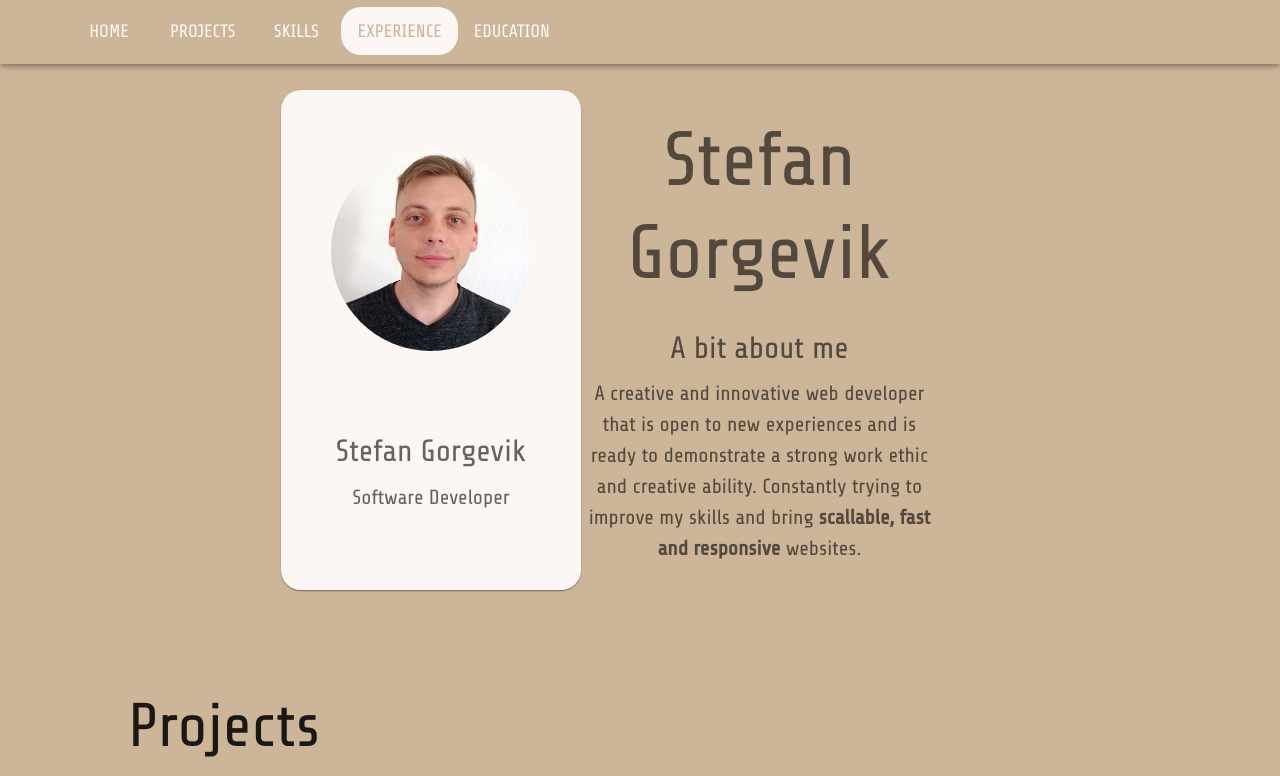
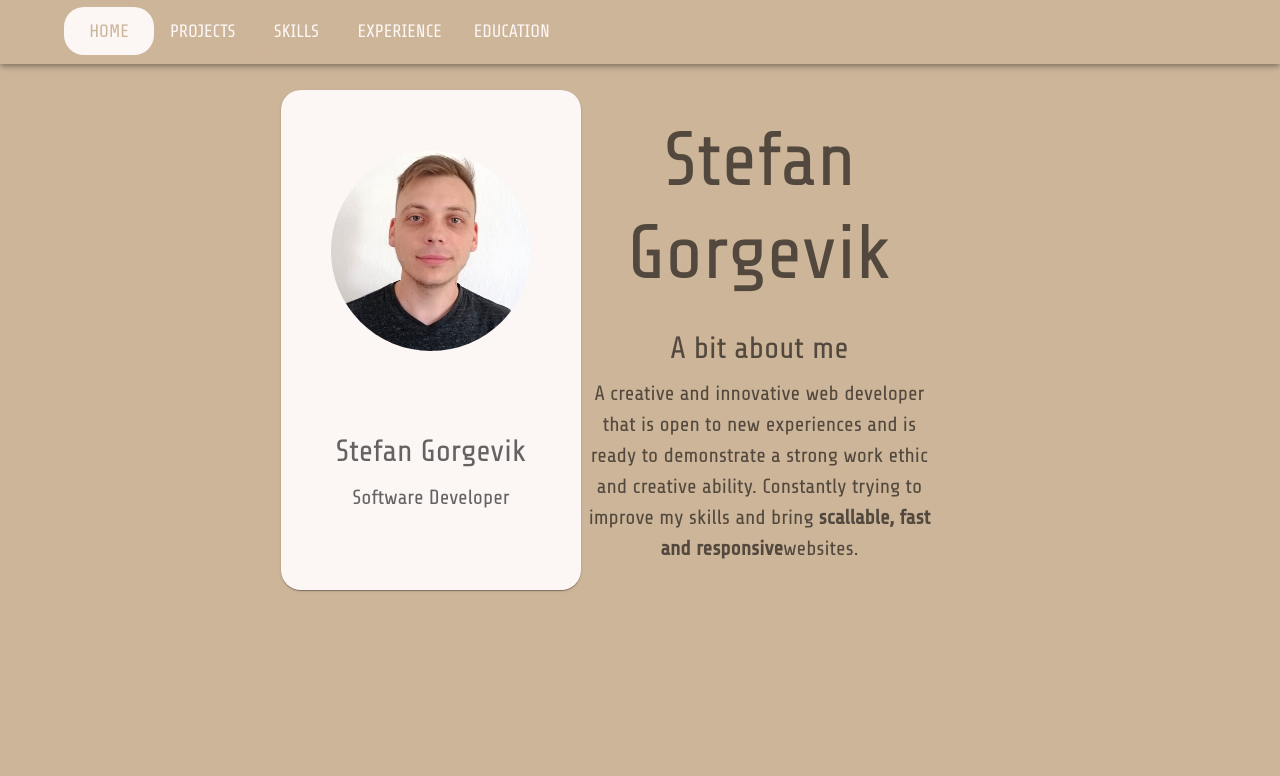
Before and after one commit to StefanGorgevik/stefan-portfolio, a React (Create React App) app: page / in a window 1280 px wide. Shown: the top 776 px of the page. Built offline with nearby package versions, Linux system fonts and the light colour scheme.

Commit message:
removed long scroll page

```diff
--- a/src/components/education.tsx
+++ b/src/components/education.tsx
@@ -2,14 +2,15 @@ import React from "react";
 
 import { Grid, Typography } from "@mui/material";
 import { colors } from "../constants";
-import { SectionContainer, CertificateCard, Skill } from "./index";
+import { SectionContainer, CertificateCard, Skill, FadeInView } from "./index";
 import { useScreenSize } from "../hooks";
 import { certificates } from "../data";
 import { CertificateProps } from "../types";
 
-export const Education: React.FC = () => {
+export const Education: React.FC<{ checkItem: boolean }> = ({ checkItem }) => {
   const { matchesLG } = useScreenSize();
   return (
+    <FadeInView checkItem={checkItem}>
       <SectionContainer label="Education">
         <Grid
           item
@@ -18,7 +19,6 @@ export const Education: React.FC = () => {
             padding: matchesLG ? "10px 30px" : "5px 40px",
             margin: "0 auto",
             background: colors.secondary,
-          paddingBottom: "40px",
             borderRadius: 10,
             flexDirection: "column",
             justifyContent: "center",
@@ -32,7 +32,9 @@ export const Education: React.FC = () => {
             </Typography>
           </Grid>
           <Grid item>
-          <Typography variant="caption">March 2019 - February 2020</Typography>
+            <Typography variant="caption">
+              March 2019 - February 2020
+            </Typography>
           </Grid>
           <Grid item>
             <Typography
@@ -42,9 +44,9 @@ export const Education: React.FC = () => {
             >
               I have worked and understood the connection between the front-end
               and the back-end when it comes to developing a web application,
-            including the architectural pattern MVC. I have a good understanding
-            of the communication between the handlers of the back-end and the UI
-            in the front end.
+              including the architectural pattern MVC. I have a good
+              understanding of the communication between the handlers of the
+              back-end and the UI in the front end.
             </Typography>
           </Grid>
           <Grid
@@ -59,6 +61,7 @@ export const Education: React.FC = () => {
               flexDirection: "row",
               rowGap: 1,
               margin: matchesLG ? "0 auto" : "auto",
+              paddingBottom: 2,
             }}
           >
             {[
@@ -84,10 +87,9 @@ export const Education: React.FC = () => {
           item
           container
           sx={{
-          height: "50vh",
             margin: "0 auto",
             marginTop: "20px",
-          marginBottom: "50px",
+            marginBottom: "10px",
             borderRadius: 10,
             gap: matchesLG ? 1 : 3,
             display: matchesLG ? "flex" : "grid",
@@ -102,5 +104,6 @@ export const Education: React.FC = () => {
           ))}
         </Grid>
       </SectionContainer>
+    </FadeInView>
   );
 };
--- a/src/components/header.tsx
+++ b/src/components/header.tsx
@@ -63,7 +63,7 @@ export const Header: React.FC<HeaderProps> = ({
   tabName,
 }) => {
   return (
-    <Box sx={{ flexGrow: 1 }}>
+    <Box sx={{ flexGrow: 1, marginBottom: "70px" }}>
       <AppBar
         position="fixed"
         sx={{
--- a/src/components/home.tsx
+++ b/src/components/home.tsx
@@ -1,5 +1,5 @@
 import React from "react";
-import { Grid, Typography } from "@mui/material";
+import { Collapse, Grid, Typography } from "@mui/material";
 import { colors } from "../constants";
 import { CardAvatar } from "./cards/cardAvatar";
 import { useScreenSize } from "../hooks/breakpoints";
@@ -68,7 +68,7 @@ export const Home: React.FC<{ checkItem: boolean }> = ({ checkItem }) => {
               creative ability. Constantly trying to improve my skills and bring
               <strong style={{ paddingLeft: "5px" }}>
                 scallable, fast and responsive
-              </strong>{" "}
+              </strong>
               websites.
             </Typography>
           </Grid>
--- a/src/components/layout.tsx
+++ b/src/components/layout.tsx
@@ -22,121 +22,13 @@ const getClosest = (off1: number, off2: number) => {
 export const Layout: React.FC = () => {
   const [tabValue, setTabValue] = useState<TabValues>(0);
   const [tabName, setTabName] = useState("Home");
-  const [shouldScroll, setShouldScroll] = useState(true);
 
   const { matchesLG } = useScreenSize();
 
-  const mainRef = useRef<HTMLInputElement>(null);
-  const homeRef = useRef<HTMLInputElement>(null);
-  const projectsRef = useRef<HTMLInputElement>(null);
-  const skillsRef = useRef<HTMLInputElement>(null);
-  const experienceRef = useRef<HTMLInputElement>(null);
-  const educationRef = useRef<HTMLInputElement>(null);
-  const isHomeVisible = useOnScreen(homeRef);
-  const isProjectsVisible = useOnScreen(projectsRef);
-  const isSkillsVisible = useOnScreen(skillsRef);
-  const isExperienceVisible = useOnScreen(experienceRef);
-  const isEducationVisible = useOnScreen(educationRef);
-
   const handleChange = (event: React.SyntheticEvent, newValue: TabValues) => {
-    setShouldScroll(true);
     setTabValue(newValue);
     setTabName(tabs[newValue]);
   };
-
-  useEffect(() => {
-    if (isProjectsVisible && !isHomeVisible) {
-      if (projectsRef.current && skillsRef.current) {
-        const closest = getClosest(
-          projectsRef.current.offsetTop,
-          skillsRef.current.offsetTop
-        );
-        if (closest === projectsRef.current.offsetTop) {
-          setShouldScroll(false);
-          setTabName("Projects");
-          setTabValue(1);
-        }
-      }
-    } else if (isSkillsVisible && !isProjectsVisible) {
-      if (skillsRef.current && experienceRef.current) {
-        const closest = getClosest(
-          skillsRef.current.offsetTop,
-          experienceRef.current.offsetTop
-        );
-        if (closest === skillsRef.current.offsetTop) {
-          setShouldScroll(false);
-          setTabName("Skills");
-          setTabValue(2);
-        }
-      }
-    } else if (isExperienceVisible && isEducationVisible) {
-      if (educationRef.current && experienceRef.current) {
-        const closest = getClosest(
-          educationRef.current.offsetTop,
-          experienceRef.current.offsetTop
-        );
-        if (closest === experienceRef.current.offsetTop) {
-          setShouldScroll(false);
-          setTabName("Experience");
-          setTabValue(3);
-        }
-      }
-    } else if (isEducationVisible && !isExperienceVisible) {
-      if (
-        educationRef &&
-        educationRef.current &&
-        experienceRef &&
-        experienceRef.current
-      ) {
-        let closest = getClosest(
-          educationRef.current.offsetTop,
-          experienceRef.current.offsetTop
-        );
-        if (closest === educationRef.current.offsetTop) {
-          setShouldScroll(false);
-          setTabName("Education");
-          setTabValue(4);
-        }
-      }
-    } else if (isHomeVisible && isProjectsVisible) {
-      setShouldScroll(false);
-      setTabName("Home");
-      setTabValue(0);
-    }
-  }, [
-    isProjectsVisible,
-    isSkillsVisible,
-    isExperienceVisible,
-    isEducationVisible,
-    isHomeVisible,
-    tabValue,
-  ]);
-
-  useEffect(() => {
-    let offset: number = 0;
-    if (tabValue === 1 && projectsRef && projectsRef.current) {
-      offset = projectsRef?.current?.offsetTop;
-    } else if (tabValue === 2 && skillsRef && skillsRef.current) {
-      offset = skillsRef?.current?.offsetTop;
-    } else if (tabValue === 3 && experienceRef && experienceRef.current) {
-      offset = experienceRef?.current?.offsetTop;
-    } else if (tabValue === 4 && educationRef && educationRef.current) {
-      offset = educationRef?.current?.offsetTop;
-    } else if (tabValue === 0 && homeRef && homeRef.current) {
-      offset = homeRef?.current?.offsetTop;
-    }
-    if (shouldScroll) {
-      scroll.scrollTo(offset - 70);
-    }
-  }, [
-    tabValue,
-    projectsRef,
-    skillsRef,
-    experienceRef,
-    educationRef,
-    homeRef,
-    shouldScroll,
-  ]);
 
   return (
     <Grid
@@ -149,8 +41,16 @@ export const Layout: React.FC = () => {
         onTabChange={handleChange}
         tabName={tabName}
       />
-      <Grid container sx={{ marginTop: "70px", flexDirection: "column" }}>
-        <div
+      <Grid
+        container
+        sx={{
+          marginTop: "70px",
+          width: matchesLG ? "95%" : "80%",
+          margin: "0 auto",
+          height: "100vh",
+        }}
+      >
+        {/* <div
           style={{
             width: matchesLG ? "95%" : "80%",
             margin: "0 auto",
@@ -158,28 +58,13 @@ export const Layout: React.FC = () => {
             flexDirection: "column",
             alignItems: "center",
             justifyContent: "center",
-            rowGap: "100px",
-            paddingBottom: "50px",
           }}
-          ref={mainRef}
-        >
-          <div ref={homeRef}>
-            <Home checkItem={isHomeVisible} />
-          </div>
-
-          <div ref={projectsRef}>
-            <Projects checkItem={isProjectsVisible} />
-          </div>
-          <div ref={skillsRef}>
-            <Skills checkItem={isSkillsVisible} />
-          </div>
-          <div ref={experienceRef} style={{ width: "100%" }}>
-            <Experience checkItem={isExperienceVisible} />
-          </div>
-          <div ref={educationRef} style={{ width: "100%", marginBottom: 20 }}>
-            <Education />
-          </div>
-        </div>
+        > */}
+        {tabValue === 0 && <Home checkItem={tabValue === 0} />}
+        {tabValue === 1 && <Projects checkItem={tabValue === 1} />}
+        {tabValue === 2 && <Skills checkItem={tabValue === 2} />}
+        {tabValue === 3 && <Experience checkItem={tabValue === 3} />}
+        {tabValue === 4 && <Education checkItem={tabValue === 4} />}
       </Grid>
     </Grid>
   );
--- a/src/index.css
+++ b/src/index.css
@@ -5,7 +5,6 @@ body {
     sans-serif;
   -webkit-font-smoothing: antialiased;
   -moz-osx-font-smoothing: grayscale;
-  background-color: #cdb599ff;
 }
 html,
 body {
```
Lines whose indentation alone changed are shown as unchanged.
